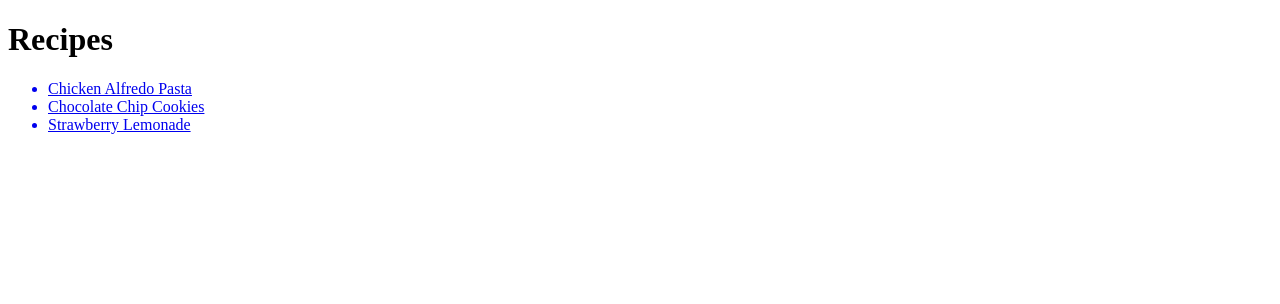
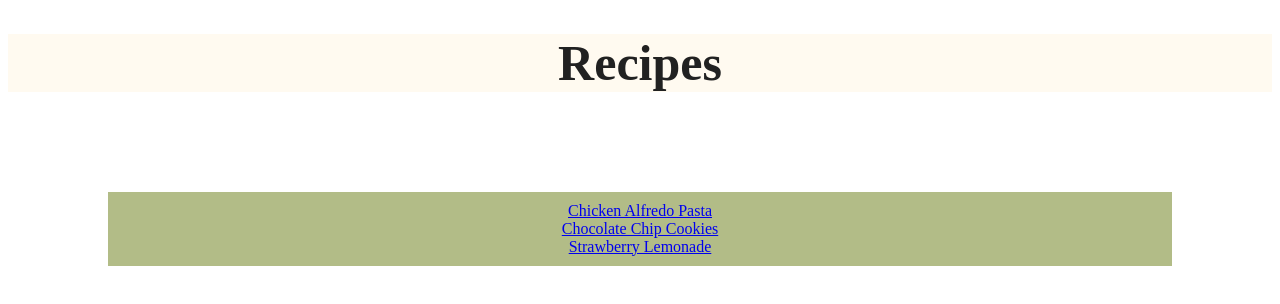
Before and after one commit to Inipe/odin-recipes, a plain HTML site: page index.html in a window 1280 px wide. Drawn offline with Linux system fonts and the light colour scheme.

Commit message:
added css and linked to all files

```diff
--- a/chicken.html
+++ b/chicken.html
@@ -1,5 +1,21 @@
 <!DOCTYPE html>
-
+<head>
+<link rel="stylesheet" href="stylesheet.css">
+</head>
+<body>
 <h1>
     Chicken Alfredo Pasta
 </h1>
+
+<h2>
+    Ingredients
+</h2>
+
+
+
+
+
+
+
+
+</body>
--- a/index.html
+++ b/index.html
@@ -1,6 +1,10 @@
 <!DOCTYPE html>
 <html lang="en">
 <head>
+<link rel="stylesheet" href="stylesheet.css">
+</head>
+
+<body>
     <meta charset="UTF-8">
     <title>Home</title>
 
@@ -21,5 +25,5 @@
 
 
 
-
+    </body>
     </html>
--- /dev/null
+++ b/stylesheet.css
@@ -0,0 +1,18 @@
+h1 {
+
+    color: rgb(33, 33, 33);
+    font-size: 50px;
+    text-align: center;
+    background-color: floralwhite;
+
+}
+
+ul {
+
+    list-style-type: none;
+    margin: 100px;
+    padding: 10px;
+    overflow: hidden;
+    background-color: rgb(178, 188, 135);
+    text-align: center;
+}
```
Also changed, not shown: cookie.html (+17 -1 lines), lemonade.html (+17 -1 lines).
